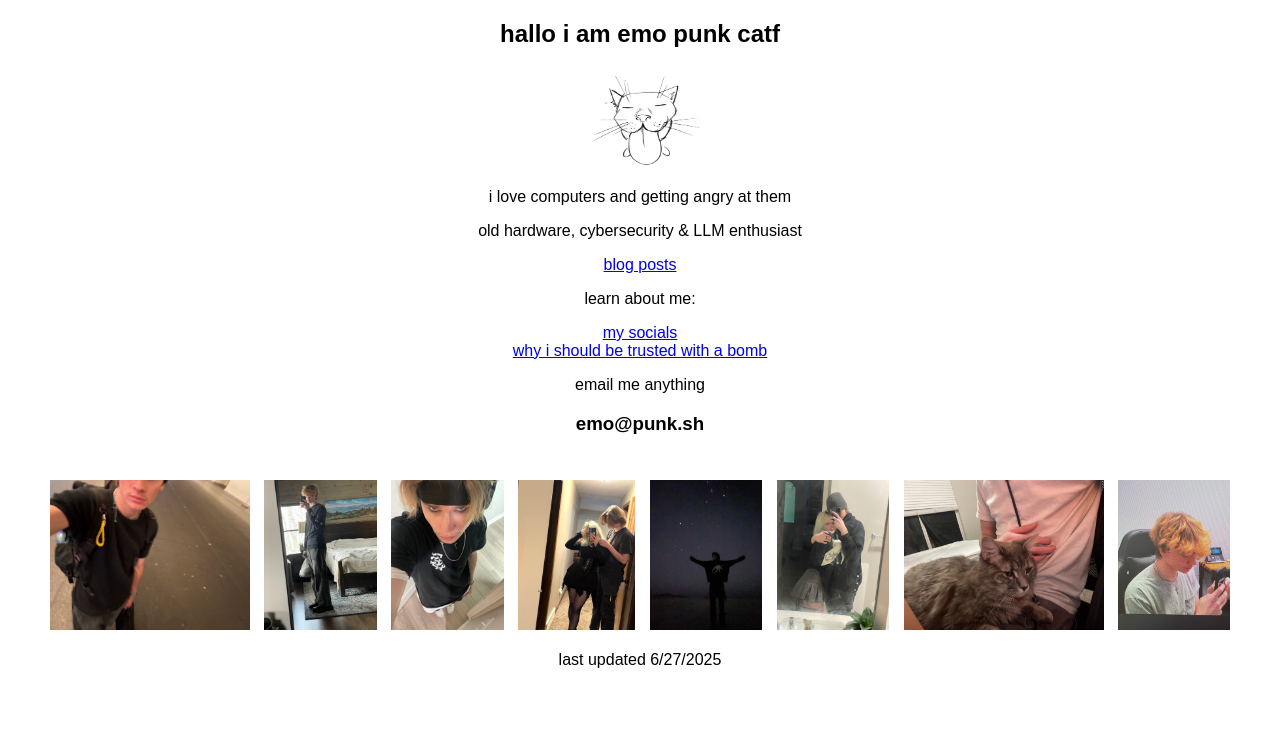
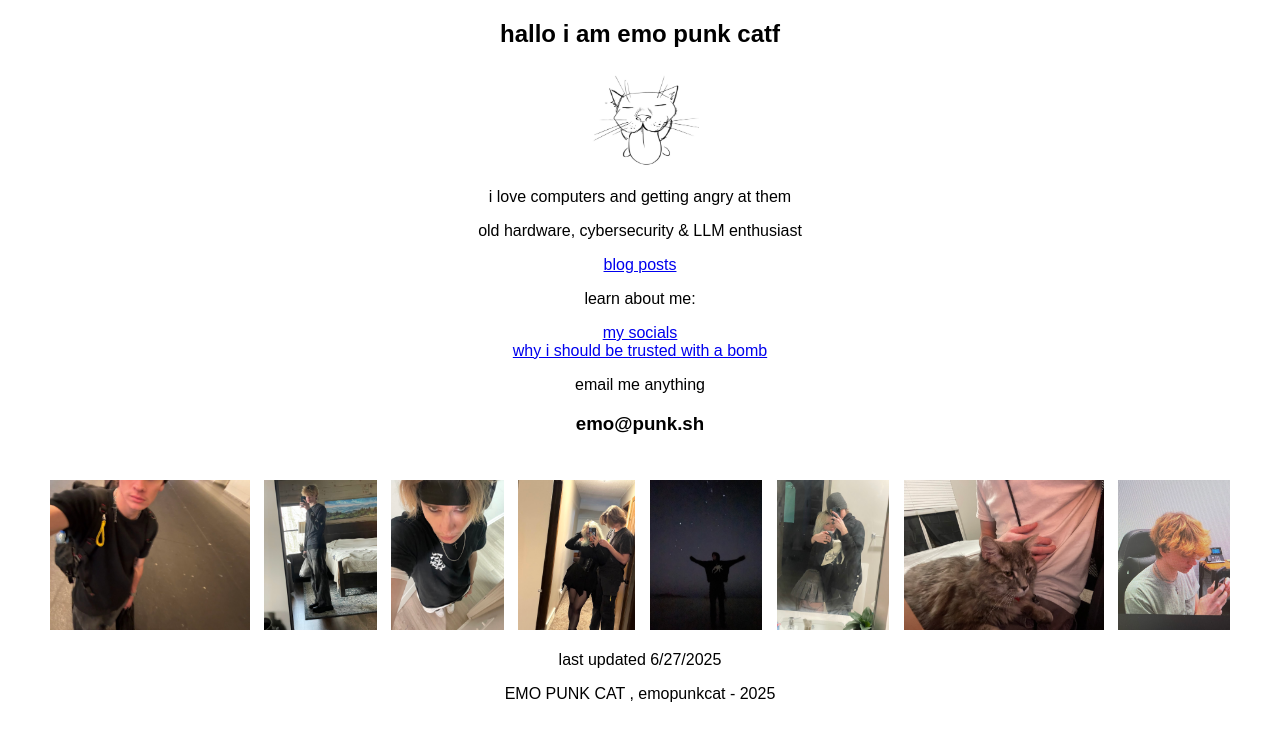
Before and after one commit to emopunkcat/site, a plain HTML site: page index.html in a window 1280 px wide. Drawn offline with Linux system fonts and the light colour scheme.

Commit message:
Update index.html

```diff
--- a/index.html
+++ b/index.html
@@ -3,7 +3,7 @@
 <head>
     <meta charset="UTF-8">
     <meta name="viewport" content="width=device-width, initial-scale=1.0">
-    <title>emopunkcat</title>
+    <title>EMO PUNK CAT</title>
     <style>
         body {
             font-family: Arial, sans-serif;
@@ -48,6 +48,7 @@
     </div>
 
     <p>last updated 6/27/2025</p>
+    <p>EMO PUNK CAT , emopunkcat - 2025</p>
     <div id="sfcrmx8rexdfztn16wa238d562eyad8tcte"></div><script type="text/javascript" src="https://counter1.optistats.ovh/private/counter.js?c=rmx8rexdfztn16wa238d562eyad8tcte&down=async" async></script><br><a href="https://www.freecounterstat.com"></a><noscript><a href="https://www.freecounterstat.com" title="web counter html"><img src="https://counter1.optistats.ovh/private/freecounterstat.php?c=rmx8rexdfztn16wa238d562eyad8tcte" border="0" title="" alt=""></a></noscript>
 </body>
 </html>
```
